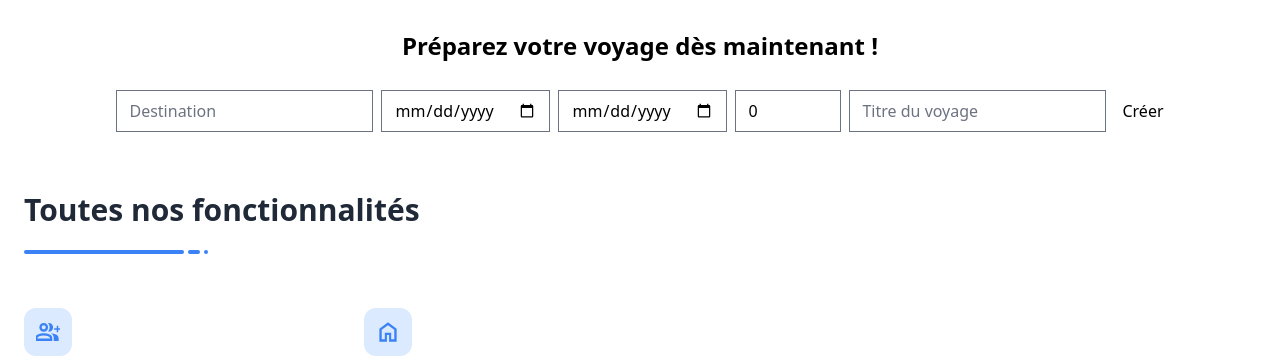
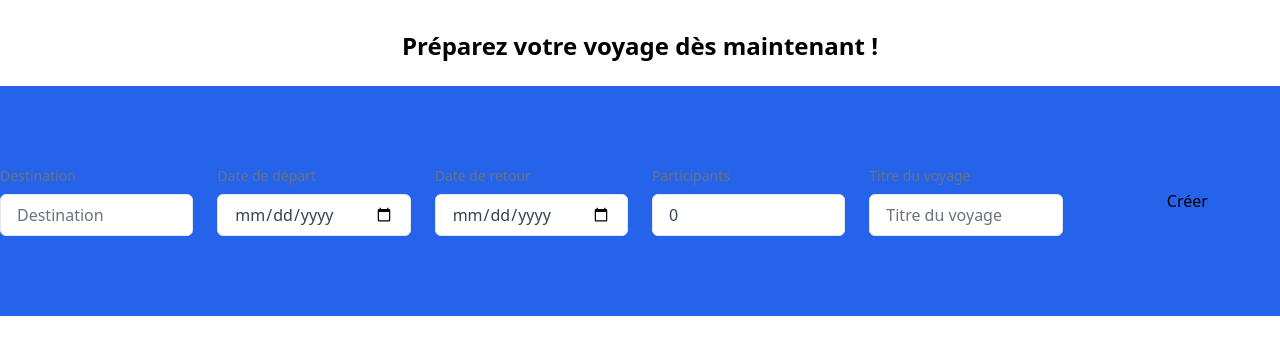
Before and after one commit to laurafeugene/site-voyage-front, a React (Vite) app: page / in a window 1280 px wide. Shown: the part 296-656 px from the top of the page. Built offline with nearby package versions, Linux system fonts and the light colour scheme.

Commit message:
fix: :sparkles: change form and apply style.

```diff
--- a/src/components/App/Footer/Footer copy.tsx
+++ /dev/null
@@ -1,36 +0,0 @@
-import { NavLink } from 'react-router-dom';
-
-function Footer() {
-  return (
-    <footer className="footer footer-center p-10 bg-darkest text-lightest font-semibold rounded">
-      <div className="grid grid-flow-col gap-4">
-        <NavLink
-          to="/contact"
-          className="hover:bg-lightest hover:text-darkest px-2 py-2 rounded-md"
-        >
-          Nous Contacter
-        </NavLink>
-        <NavLink
-          to="/faq"
-          className="hover:bg-lightest hover:text-darkest px-2 py-2 rounded-md"
-        >
-          FAQ
-        </NavLink>
-        <NavLink
-          to="/cgu"
-          className="hover:bg-lightest hover:text-darkest px-2 py-2 rounded-md"
-        >
-          CGU
-        </NavLink>
-        <NavLink
-          to="/infos"
-          className="hover:bg-lightest hover:text-darkest px-2 py-2 rounded-md"
-        >
-          Informations
-        </NavLink>
-      </div>
-    </footer>
-  );
-}
-
-export default Footer;
--- a/src/components/App/Home/Banner/Banner.tsx
+++ b/src/components/App/Home/Banner/Banner.tsx
@@ -1,6 +1,6 @@
 function Banner() {
   return (
-    <section className="bg-white dark:bg-gray-900">
+    <section className="bg-white dark:bg-gray">
       <div className="container flex flex-col items-center px-4 py-12 mx-auto text-center">
         <h2 className="text-2xl font-bold tracking-tight text-gray-800 xl:text-3xl dark:text-white">
           Organisez vos voyages entre amis en quelques clics !
--- a/src/components/App/TravelForm/Select.tsx
+++ b/src/components/App/TravelForm/Select.tsx
@@ -3,11 +3,7 @@ function Select({ ...props }) {
     <option key={option.name}>{option.name}</option>
   ));
 
-  return (
-    <select className={props.classname}>
-      {options}
-    </select>
-  );
+  return <select className={props.classname}>{options}</select>;
 }
 
 export default Select;
--- a/src/components/App/TravelForm/TravelForm.tsx
+++ b/src/components/App/TravelForm/TravelForm.tsx
@@ -85,16 +85,22 @@ function TravelForm() {
 
   return (
     <form
-      className="flex flex-col justify-center items-center bg-gradient-to-r from-blue-zodiac-950 to-blue-zodiac-300 py-5"
+      className="grid grid-cols-1 gap-6 mt-4 sm:grid-cols-3 md:grid-cols-6 justify-center items-center bg-blue-600 py-20"
       onSubmit={handleSubmit}
     >
       <div>
+        <label
+          htmlFor="destination"
+          className="block text-sm text-gray-500 dark:text-gray-300"
+        >
+          Destination
+        </label>
         <input
           type="text"
           required
           placeholder="Destination"
           aria-label="Destination"
-          className="input input-bordered mr-2"
+          className="block w-full px-4 py-2 mt-2 text-gray-700 bg-white border border-gray-200 rounded-md dark:bg-gray-800 dark:text-gray-300 dark:border-gray-600 focus:border-blue-400 focus:ring-blue-300 focus:ring-opacity-40 dark:focus:border-blue-300 focus:outline-none focus:ring"
           value={countrySearch}
           onChange={handleCountrySearch}
           ref={countryInput}
@@ -105,20 +111,44 @@ function TravelForm() {
               {countryList}
             </ul>
           )}
+      </div>
+      <div>
+        <label
+          htmlFor="departuredate"
+          className="block text-sm text-gray-500 dark:text-gray-300"
+        >
+          Date de départ
+        </label>
         <input
           type="date"
           required
-          className="input input-bordered mr-2"
+          className="block w-full px-4 py-2 mt-2 text-gray-700 bg-white border border-gray-200 rounded-md dark:bg-gray-800 dark:text-gray-300 dark:border-gray-600 focus:border-blue-400 focus:ring-blue-300 focus:ring-opacity-40 dark:focus:border-blue-300 focus:outline-none focus:ring"
           value={departureDate}
           onChange={handledepartureDateChange}
         />
+      </div>
+      <div>
+        <label
+          htmlFor="arrivaldate"
+          className="block text-sm text-gray-500 dark:text-gray-300"
+        >
+          Date de retour
+        </label>
         <input
           type="date"
           required
-          className="input input-bordered mr-2"
+          className="block w-full px-4 py-2 mt-2 text-gray-700 bg-white border border-gray-200 rounded-md dark:bg-gray-800 dark:text-gray-300 dark:border-gray-600 focus:border-blue-400 focus:ring-blue-300 focus:ring-opacity-40 dark:focus:border-blue-300 focus:outline-none focus:ring"
           value={arrivalDate}
           onChange={handlearrivalDateChange}
         />
+      </div>
+      <div>
+        <label
+          htmlFor="nb-travelers"
+          className="block text-sm text-gray-500 dark:text-gray-300"
+        >
+          Participants
+        </label>
         <input
           type="number"
           required
@@ -127,23 +157,31 @@ function TravelForm() {
           name="nb-travelers"
           placeholder="Nombre de participants"
           aria-label="Nombre de participants"
-          className="input input-bordered mr-2"
+          className="block w-full px-4 py-2 mt-2 text-gray-700 bg-white border border-gray-200 rounded-md dark:bg-gray-800 dark:text-gray-300 dark:border-gray-600 focus:border-blue-400 focus:ring-blue-300 focus:ring-opacity-40 dark:focus:border-blue-300 focus:outline-none focus:ring"
           value={numberOfTravelers}
           onChange={handlenumberOfTravelersChange}
         />
+      </div>
+      <div>
+        <label
+          htmlFor="title"
+          className="block text-sm text-gray-500 dark:text-gray-300"
+        >
+          Titre du voyage
+        </label>
         <input
           type="text"
           required
           placeholder="Titre du voyage"
           aria-label="Titre du voyage"
-          className="input input-bordered mr-2"
+          className="block w-full px-4 py-2 mt-2 text-gray-700 bg-white border border-gray-200 rounded-md dark:bg-gray-800 dark:text-gray-300 dark:border-gray-600 focus:border-blue-400 focus:ring-blue-300 focus:ring-opacity-40 dark:focus:border-blue-300 focus:outline-none focus:ring"
           value={title}
           onChange={handleTitleChange}
         />
-        <button type="submit" className="btn ml-2">
-          Créer
-        </button>
       </div>
+      <button type="submit" className="btn ml-2">
+        Créer
+      </button>
     </form>
   );
 }
```
